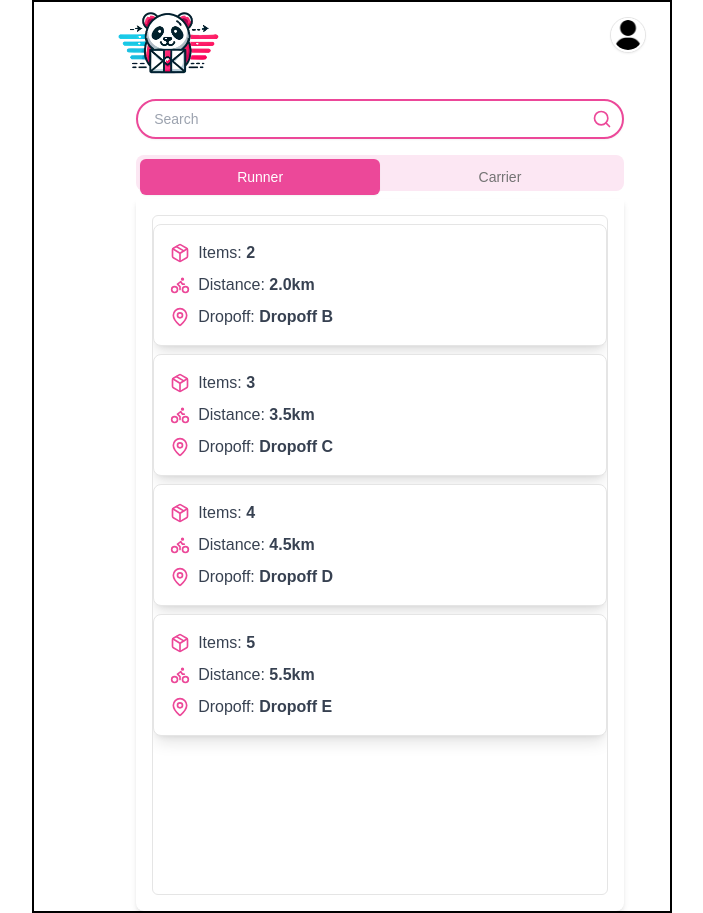
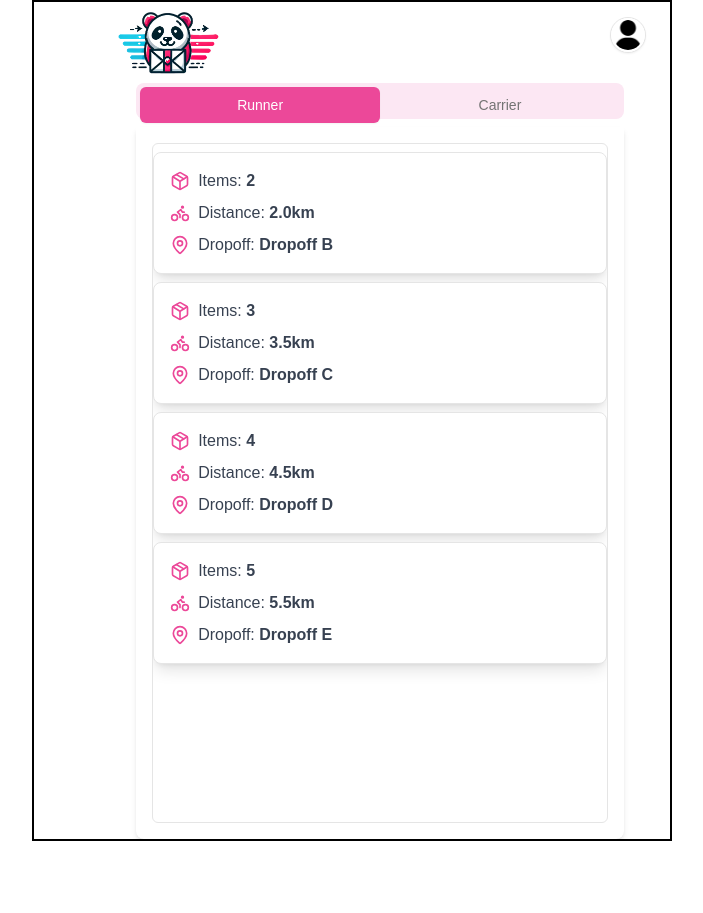
Before and after one commit to viruskizz/42bangkok_hackathon-asia-2024, a Next.js app: page /jobs in a window 1280 px wide. Shown: the whole page, without its empty margins (288-991 px from the left). After the commit the page ends 841 px from the top, so only its background shows below. Built offline with nearby package versions, Linux system fonts and the light colour scheme.

Commit message:
Remove Search bar

```diff
--- a/app/(jobs)/jobs/layout.tsx
+++ b/app/(jobs)/jobs/layout.tsx
@@ -21,7 +21,7 @@ export default function JobLayout({
     return (
      <div className="bg-white flex flex-col gap-4">
         {/* <RunnerTopbar /> */}
-        <JobTopbar />
+        {/* <JobTopbar /> */}
         {children}
      </div>
     );
```
